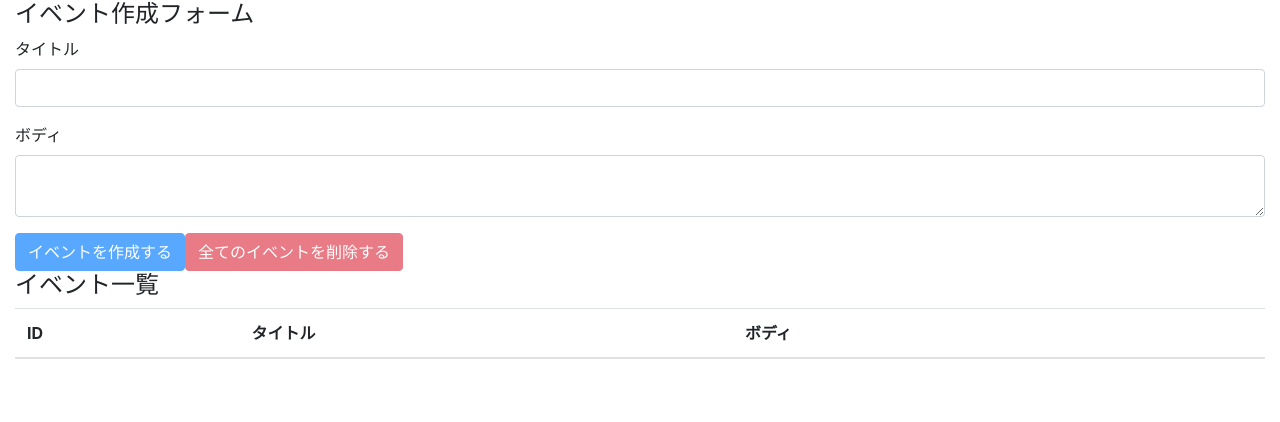
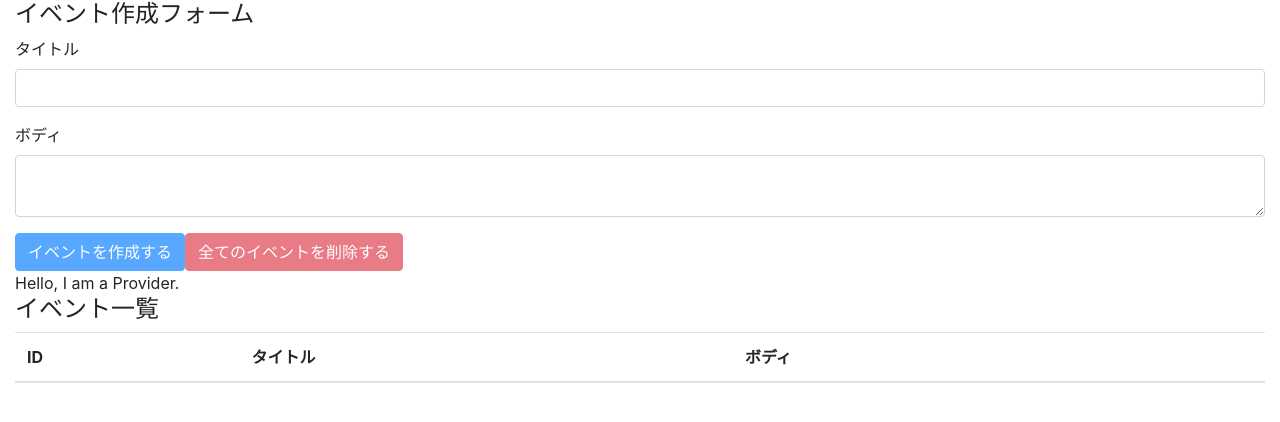
Before and after one commit to haho1031/react-hooks-101, a React (Create React App) app: page / in a window 1280 px wide. Shown: the top 422 px of the page. Built offline with nearby package versions, Linux system fonts and the light colour scheme.

Commit message:
setup react context provider

```diff
--- a/src/components/App.js
+++ b/src/components/App.js
@@ -4,17 +4,19 @@
 
 import EventForm from './EventForm';
 import Events from './Events';
-
+import AppContext from '../contexts/AppContext';
 import reducer from '../reducers';
 
 const App = () => {
   const [state, dispatch] = useReducer(reducer, []);
 
   return (
-    <div className="container-fluid">
-      <EventForm state={state} dispatch={dispatch} />
-      <Events state={state} dispatch={dispatch} />
-    </div>
+    <AppContext.Provider value={"Hello, I am a Provider."}>
+      <div className="container-fluid">
+        <EventForm state={state} dispatch={dispatch} />
+        <Events state={state} dispatch={dispatch} />
+      </div>
+    </AppContext.Provider>
   );
 }
 
--- a/src/components/Events.js
+++ b/src/components/Events.js
@@ -1,10 +1,13 @@
-import React from 'react';
+import React, { useContext } from 'react';
 
 import Event from './Event';
+import AppContext from '../contexts/AppContext';
 
 const Events = ({ state, dispatch}) => {
+    const value = useContext(AppContext);
     return (
         <>
+            <div>{value}</div>
             <h4>イベント一覧</h4>
             <table className="table table-hover">
             <thead>
```
